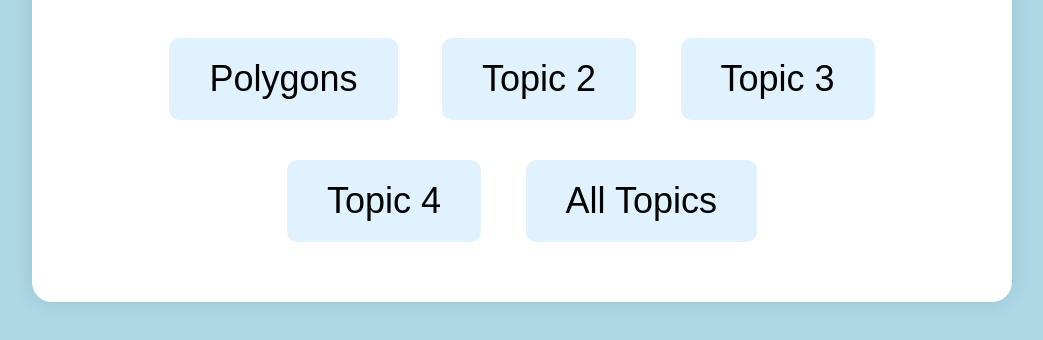
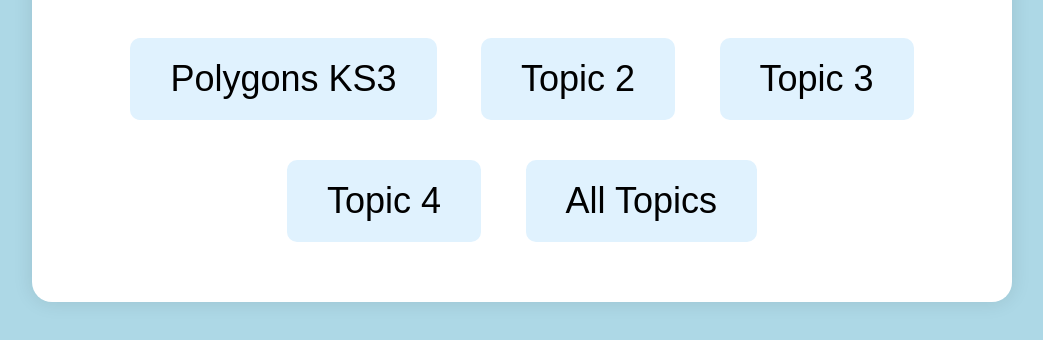
Before and after one commit to MathsWordplay/mathswordplay.github.io, a plain HTML site: page index.html in a window 1280 px wide. Shown: the part 340-680 px from the top of the page, without its empty margins (118-1161 px from the left). Drawn offline with Linux system fonts and the light colour scheme.

Commit message:
Update index.html to add 'Polygons KS3' title

```diff
--- a/index.html
+++ b/index.html
@@ -9,7 +9,7 @@
 <body>
     <div class="container">
         <h1>Mathematical Wordplay</h1>
-        <button onclick="openGame('topic1')">Polygons</button>
+        <button onclick="openGame('topic1')">Polygons KS3</button>
         <button onclick="openGame('topic2')">Topic 2</button>
         <button onclick="openGame('topic3')">Topic 3</button>
         <button onclick="openGame('topic4')">Topic 4</button>
```
